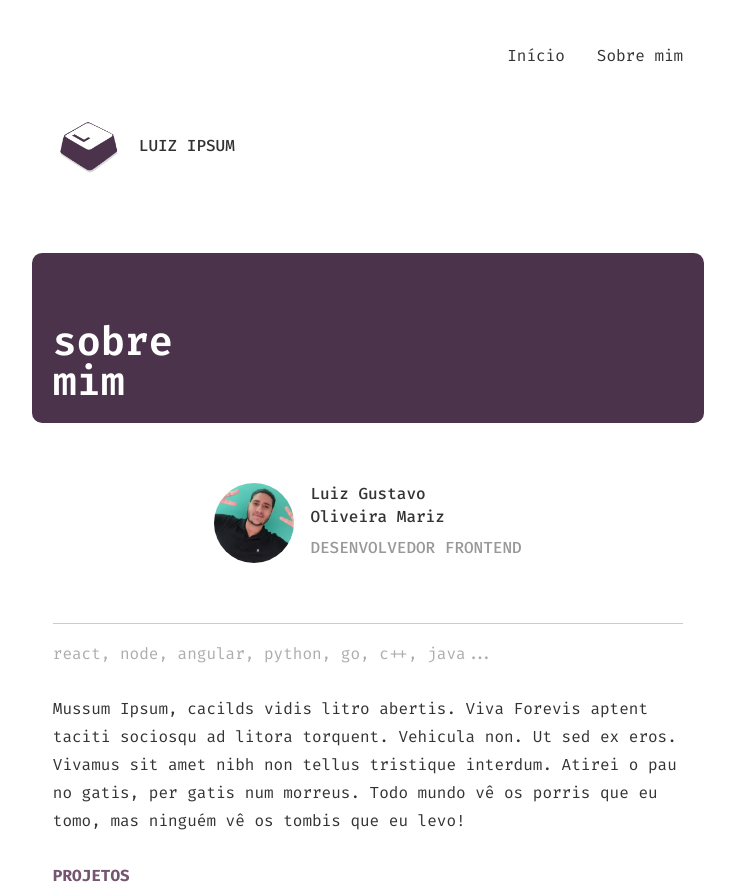
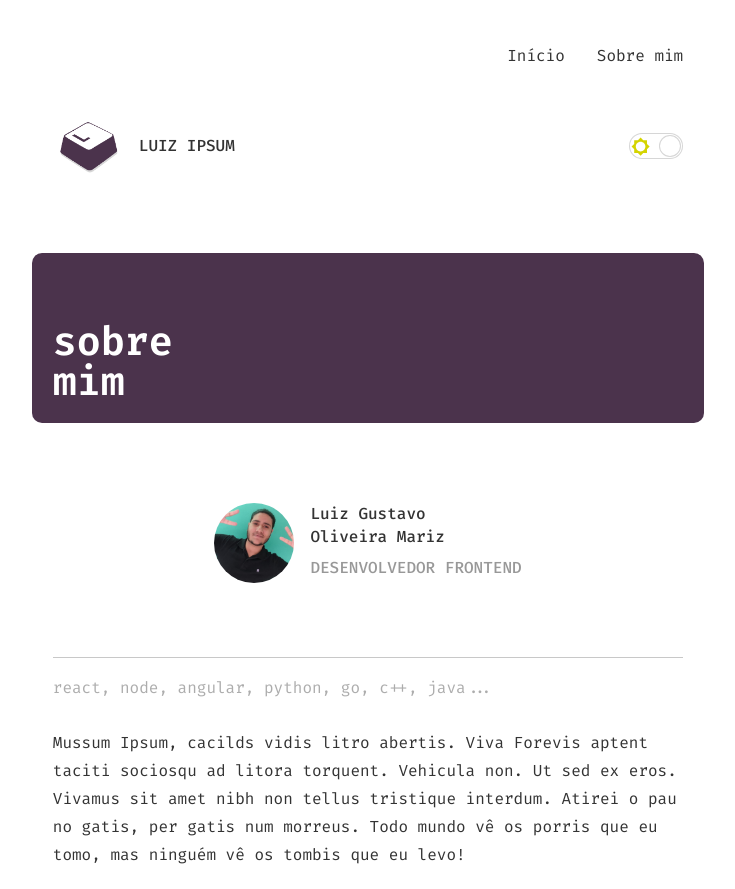
Before and after one commit to luizmariz/luizmariz.github.io, a Gatsby site: page /about in a window 1280 px wide. Shown: the top 889 px of the page, without its empty margins (272-1007 px from the left). Built offline with nearby package versions, Linux system fonts and the light colour scheme; Gatsby itself is replaced by a stand-in of ours.

Commit message:
added: night mode

```diff
--- a/gatsby-config.js
+++ b/gatsby-config.js
@@ -4,15 +4,6 @@ module.exports = {
     author: 'Luiz Mariz',
     siteDescription: '',
     siteUrl: 'http://localhost:8000',
-    portfolioData: {
-      authorFullName: 'Luiz Gustavo Oliveira Mariz',
-      imagePath: `${__dirname}/src/assets/images/photo.png`,
-      languages: [ 'react', 'node', 'angular', 'python', 'go', 'C++', 'java' ],
-      aboutMe: 'Mussum Ipsum, cacilds vidis litro abertis. Viva Forevis aptent taciti sociosqu ad litora torquent. Vehicula non. Ut sed ex eros. Vivamus sit amet nibh non tellus tristique interdum. Atirei o pau no gatis, per gatis num morreus. Todo mundo vê os porris que eu tomo, mas ninguém vê os tombis que eu levo!',
-      portfolio: {
-        'example': 'https://www.google.com'
-      },
-    }
   },
   plugins: [
     `gatsby-plugin-styled-components`,
--- a/package.json
+++ b/package.json
@@ -41,6 +41,7 @@
     "react-dom": "^16.9.0",
     "react-helmet": "^5.2.1",
     "react-icons": "^3.7.0",
+    "react-responsive": "^8.0.1",
     "styled-components": "^4.3.2"
   },
   "devDependencies": {
--- a/src/components/Footer/styled.js
+++ b/src/components/Footer/styled.js
@@ -4,7 +4,7 @@ import { DiGithubBadge } from 'react-icons/di';
 import { FaLinkedin } from 'react-icons/fa';
 
 export const MainRow = styled.section`
-  background-color: ${props => props.theme.footer.concat('55')};
+  background-color: ${props => props.theme.footer};
 
   & div {
     margin: 0 auto;
--- a/src/components/Layout/index.js
+++ b/src/components/Layout/index.js
@@ -3,24 +3,37 @@ import { ThemeProvider } from 'styled-components';
 import { Link } from "gatsby";
 import Helmet from 'react-helmet';
 import logoLight from '../../assets/images/logo-purple.png';
+import logoDark from '../../assets/images/logo-cute-purple.png';
 import lightTheme from '../../utils/light';
+import darkTheme from '../../utils/dark';
 import Nav from  '../Nav';
 import Footer from '../Footer';
+import ToggleThemeBtn from '../shared/ToggleThemeBtn';
+import { useMediaQuery } from 'react-responsive';
 import {
   GlobalStyles,
   Container,
   PageContent,
   BlogTitle,
   Logo,
-  LogoContainer
+  LogoContainer,
+  Row
 } from './styled';
 
 
 function Layout ({children}) {
   const [ theme, setTheme ] =  useState('light');
 
+  const toggleTheme = e => {
+    setTheme(theme => theme !== 'light' ? 'light' : 'dark');
+  }
+
+  const isMobile = useMediaQuery({
+    query: '(max-width: 672px)'
+  });
+
   return (
-    <ThemeProvider theme={ theme === 'light' ? lightTheme : {} }>
+    <ThemeProvider theme={ theme === 'light' ? lightTheme : darkTheme }>
       {/* ThemeProvider allows just a single child */}
       <React.Fragment>
         <GlobalStyles />
@@ -35,12 +48,20 @@ function Layout ({children}) {
         <Container>
           <Nav />
           <LogoContainer>
-            <Link to='/' className='anchor'>
-              <Logo src={ theme === 'light' ? logoLight : null } />
-            </Link>
-            <Link to='/' className='anchor'>
-              <BlogTitle>LUIZ IPSUM</BlogTitle>
-            </Link>
+            <Row>
+              <Link to='/' className='anchor'>
+                <Logo src={ theme === 'light' ? logoLight : logoDark } />
+              </Link>
+              <Link to='/' className='anchor'>
+                <BlogTitle>LUIZ IPSUM</BlogTitle>
+              </Link>
+            </Row>
+            { !isMobile &&
+              <ToggleThemeBtn
+                darkMode={theme !== 'light'}
+                onToggle={toggleTheme}
+              />
+            }
           </LogoContainer>
           <PageContent>{children}</PageContent>
         </Container>
--- a/src/components/Layout/styled.js
+++ b/src/components/Layout/styled.js
@@ -86,7 +86,7 @@ export const GlobalStyles = createGlobalStyle`
   hr {
     margin-top: 0;
     margin-bottom: calc(1.75rem - 1px);
-    background: rgba(0,0,0,0.2);
+    background: ${props => props.theme.text.concat('44')};
     border: none;
     height: 1px;
   }
@@ -137,7 +137,7 @@ export const GlobalStyles = createGlobalStyle`
   }
 
   :not(pre) > code[class*='language-'] {
-    background: ${props => props.theme.tertiary.concat('BF')};
+    background: ${props => props.theme.tertiary};
     color: inherit;
   }
 
@@ -180,5 +180,12 @@ export const LogoContainer = styled.div`
   display: flex;
   flex-direction: row;
   align-items: center;
+  justify-content: space-between;
+  margin-top: 2.6rem;
+`;
+
+export const Row = styled.div`
+  display: flex;
+  flex-direction: row;
   justify-content: flex-start;
 `;
--- a/src/components/Nav/index.js
+++ b/src/components/Nav/index.js
@@ -1,8 +1,21 @@
 import React from 'react';
-import { NavContainer, NavLink } from './styled';
+import { NavContainer, NavLink, NavSideMenu } from './styled';
+import { useMediaQuery } from 'react-responsive';
+import { MdMenu } from 'react-icons/md';
 
-// TODO: mobile sidemenu mode, polish desktop nav
 function Nav () {
+  const isMobile = useMediaQuery({
+    query: '(max-width: 672px)'
+  });
+
+  if (isMobile) {
+    return (
+      <NavSideMenu>
+        <MdMenu size="2.1rem" />
+      </NavSideMenu>
+    );
+  }
+
   return (
     <NavContainer>
       <NavLink>Início</NavLink>
--- a/src/components/Nav/styled.js
+++ b/src/components/Nav/styled.js
@@ -5,11 +5,22 @@ export const NavContainer = styled.nav`
   flex-direction: row;
   align-items: center;
   justify-content: flex-end;
-  margin-bottom: 2.6rem;
 `;
-
 export const NavLink = styled.li`
   list-style-type: none;
   font-size: 1rem;
   margin-left: 2rem;
 `;
+export const NavSideMenu = styled.div`
+  position: fixed;
+  top: 0;
+  right: 0;
+  margin: 1.8rem;
+  width: 4.5rem;
+  height: 3.2rem;
+  border-radius: 5px;
+  background-color: #FFFFFF77;
+  display: flex;
+  align-items: center;
+  justify-content: center;
+`
--- /dev/null
+++ b/src/components/shared/ToggleThemeBtn/index.js
@@ -0,0 +1,27 @@
+import React from 'react';
+import { Switch, Slider } from './styled';
+import { MdBrightnessLow, MdBrightness2 } from 'react-icons/md';
+
+function ToggleThemeBtn ({ darkMode, onToggle }) {
+  return (
+    <Switch>
+      <input type='checkbox' />
+      <Slider
+        darkMode={darkMode}
+        onClick={onToggle}
+        checked
+      >
+        <MdBrightnessLow
+          color='#D4D400'
+          size='1.2rem'
+        />
+        <MdBrightness2
+          color="#FFFFFF"
+          size="1.3rem"
+        />
+      </Slider>
+    </Switch>
+  );
+}
+
+export default ToggleThemeBtn;
--- /dev/null
+++ b/src/components/shared/ToggleThemeBtn/styled.js
@@ -0,0 +1,53 @@
+import styled from 'styled-components';
+
+export const Slider = styled.div`
+  position: absolute;
+  cursor: pointer;
+  top: 0;
+  left: 0;
+  right: 0;
+  bottom: 0;
+  background-color: #FFFFFF55;
+  border: 1px solid #33333333;
+  border-radius: 1rem;
+  display: flex;
+  align-items: center;
+  justify-content: space-between;
+  padding: .1rem;
+  -webkit-tap-highlight-color: transparent;
+  -webkit-transition: .3s ease-in-out;
+  transition: .3s ease-in-out;
+
+  &::before {
+    position: absolute;
+    content: "";
+    right: 0.1rem;
+    height: 1.25rem;
+    width: 1.25rem;
+    border-radius: 50%;
+    border: 1px solid ${props => props.darkMode ? 'transparent' : '#33333333'};
+    background-color: #FFFFFF;
+
+    -webkit-transition: .3s ease-in-out;
+    transition: .3s ease-in-out;
+  }
+
+`;
+export const Switch = styled.label`
+  position: relative;
+  display: inline-block;
+  width: 3.4rem;
+  height: 1.63rem;;
+
+  & > input {
+    opacity: 0;
+    width: 0;
+    height: 0;
+  }
+
+  & > input:checked + ${Slider}::before {
+    -webkit-transform: translateX(-1.68rem);
+    -ms-transform: translateX(-1.68rem);
+    transform: translateX(-1.68rem);
+  }
+`;
--- a/src/pages/about.js
+++ b/src/pages/about.js
@@ -19,7 +19,8 @@ const Row = styled.div`
   align-items: center;
   justify-content: center;
   padding: 2rem 0;
-  margin-bottom: 1.75rem;
+  margin-bottom: 2.65rem;
+  margin-top: 3rem;
 `;
 const Column = styled.div`
   display: flex;
@@ -56,7 +57,7 @@ const AnchorList = styled.div`
   margin-block-end: 1rem;
   margin-block-start: 1rem;
 
-  &>a {
+  & > a {
     margin-right: 1rem;
   }
 `;
@@ -85,13 +86,13 @@ function AboutPage () {
       </p>
       <SubTitle>projetos</SubTitle>
       <AnchorList>
-        <a href='http://www.google.com.br' target='_blank'>example</a>
-        <a href='http://www.google.com.br' target='_blank'>example</a>
-        <a href='http://www.google.com.br' target='_blank'>example</a>
-        <a href='http://www.google.com.br' target='_blank'>example</a>
-        <a href='http://www.google.com.br' target='_blank'>example</a>
-        <a href='http://www.google.com.br' target='_blank'>example</a>
-        <a href='http://www.google.com.br' target='_blank'>example</a>
+        <a href='http://www.google.com.br' target='noopener'>example</a>
+        <a href='http://www.google.com.br' target='noopener'>example</a>
+        <a href='http://www.google.com.br' target='noopener'>example</a>
+        <a href='http://www.google.com.br' target='noopener'>example</a>
+        <a href='http://www.google.com.br' target='noopener'>example</a>
+        <a href='http://www.google.com.br' target='noopener'>example</a>
+        <a href='http://www.google.com.br' target='noopener'>example</a>
       </AnchorList>
     </Layout>
   );
--- /dev/null
+++ b/src/utils/dark.js
@@ -0,0 +1,9 @@
+export default {
+  bg: '#282C35',
+  footer: '#F6F6F611',
+  text: '#FFFFFF',
+  primary: '#755671',
+  secondary: '#FFD1D0',
+  tertiary: '#FFFFFF22',
+  hearth: '#E8715C'
+};
--- a/src/utils/light.js
+++ b/src/utils/light.js
@@ -1,9 +1,9 @@
 export default {
   bg: '#FFFFFF',
-  footer: '#C3C3C3',
+  footer: '#C3C3C355',
   text: '#333333',
   primary: '#4B334C',
   secondary: '#755671',
-  tertiary: '#FFD1D0',
+  tertiary: '#FFD1D0BF',
   hearth: '#4B334C'
 };
```
Also changed, not shown: src/assets/images/logo-cute-purple.png (added), 1 other file.
